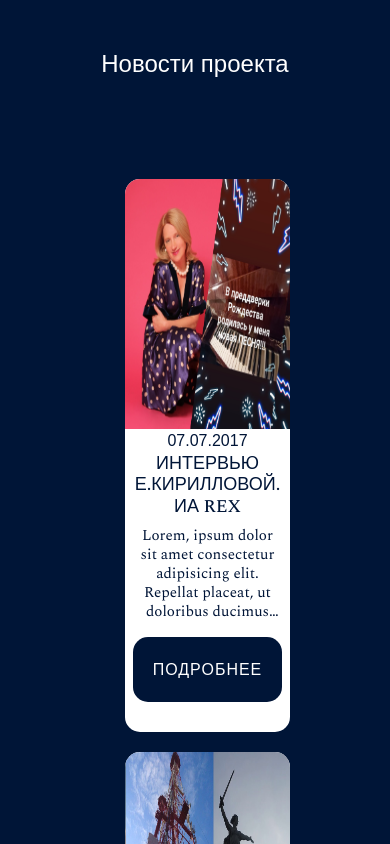
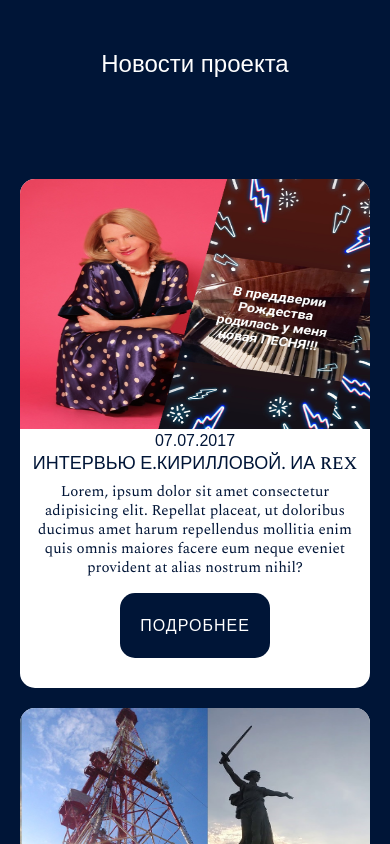
Before and after one commit to alexburh95/veselie_notki, a plain HTML site: page news.html in a window 390 px wide. Shown: the top 844 px of the page. Drawn offline with nearby package versions, Linux system fonts and the light colour scheme.

Commit message:
Адаптив

```diff
--- a/css/style.css
+++ b/css/style.css
@@ -237,10 +237,18 @@ color: #ffffff;
 text-decoration: none;
 
 }
+.style-news-list {
+margin:0;
+
+}
 
 .style-news{
 
   background-color: #001537;
+}
+.news_li:not(last-child){
+margin-bottom: 20px;
+
 }
 .col-xl-3.news_li{
 padding-right:0px;
@@ -248,7 +256,7 @@ padding-left:0px;
 
   -ms-flex: 0 0 25%;
   flex: 0 0 23%;
-  margin-bottom: 20px;
+
   margin-right:15px;
 
 }
@@ -294,3 +302,12 @@ display: none;
     justify-content: center;
   }
   }
+  @media only screen and (max-width:540px){
+  .col-xl-3.news_li {
+    padding-right: 0px;
+    padding-left: 0px;
+    -ms-flex: 0 0 47%;
+    flex: 0 0 100%;
+    margin-right: 40px;
+}
+  }
--- a/news.html
+++ b/news.html
@@ -21,7 +21,7 @@
 <header class="main-header">
   <nav class="header_nav container">
     <a class="main-logo" href="#"><img src="img/main-logo.png"></a>
-    <button class="navbar-toggler" type="button" data-toggle="collapse" data-target="#navbarTogglerDemo01" aria-controls="navbarTogglerDemo01" aria-expanded="false" aria-label="Toggle navigation">
+
     <div>
       <ul class="top_menu">
         <li><a href="#" class="top_a">Пожертвования</a></li>
```
